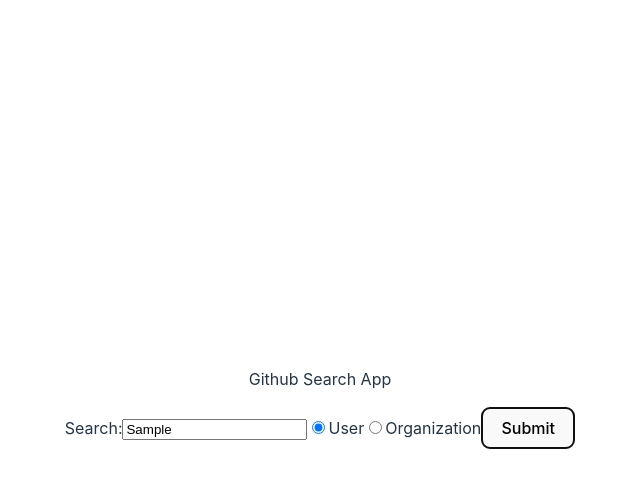
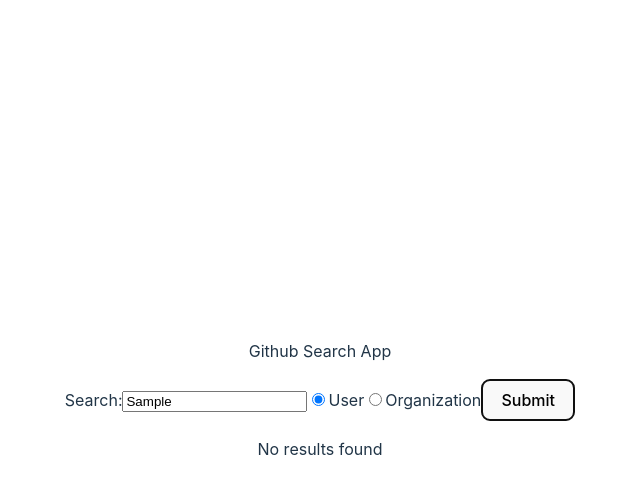
Before and after one commit to daniyar-yes/github-finder, a React (Vite) app: page / in a window 1280 px wide. Both pictures are taken after typing "Sample" into the empty fields and a click on the button "Submit". Shown: the top 494 px of the page, without its empty margins (320-960 px from the left). Built offline with nearby package versions, Linux system fonts and the light colour scheme; no server answers.

Commit message:
isLoading and No Results Found handled

```diff
--- a/src/App.jsx
+++ b/src/App.jsx
@@ -1,4 +1,4 @@
-import React, { useState, useCallback } from 'react';
+import { useState } from 'react';
 import SearchForm from './components/SearchForm';
 import SearchResults from './components/SearchResults';
 import './App.css'
@@ -7,12 +7,18 @@
 const App = () => {
 
   const [results, setResults] = useState([]);
+  const [isLoading, setIsLoading] = useState(false);
 
   return (
     <>
       <p>Github Search App</p>
-      <SearchForm setResults={setResults} />
-      {results.length > 0 && <SearchResults results={results} />}
+      <SearchForm setResults={setResults} setIsLoading={setIsLoading} />
+      {isLoading ? (
+        <p>Loading...</p>
+      ) : results.length > 0 ? ( <SearchResults results={results}/>
+      ) : (
+        <p>No results found</p>
+      )}
     </>
   )
 }
--- a/src/components/SearchForm.jsx
+++ b/src/components/SearchForm.jsx
@@ -1,9 +1,10 @@
 import React, { useState, useEffect } from 'react';
 
-const SearchForm = ({ setResults }) => {
+const SearchForm = ({ setResults, setIsLoading }) => {
 
   const [query, setQuery] = useState('');
   const [queryType, setQueryType] = useState('');
+
 
   const handleSearchChange = (e) => {
     setQuery(e.target.value);
@@ -15,6 +16,7 @@
 
   const handleSubmit = async (event) => {
     event.preventDefault();
+    setIsLoading(true);
 
     try {
       const response = await fetch(`https://api.github.com/search/users?q=${query}${queryType}`);
@@ -23,6 +25,8 @@
       setResults(data.items)
     } catch (error) {
       console.error('Error:', error);
+    } finally {
+      setIsLoading(false);
     }
   };
   return (
```
